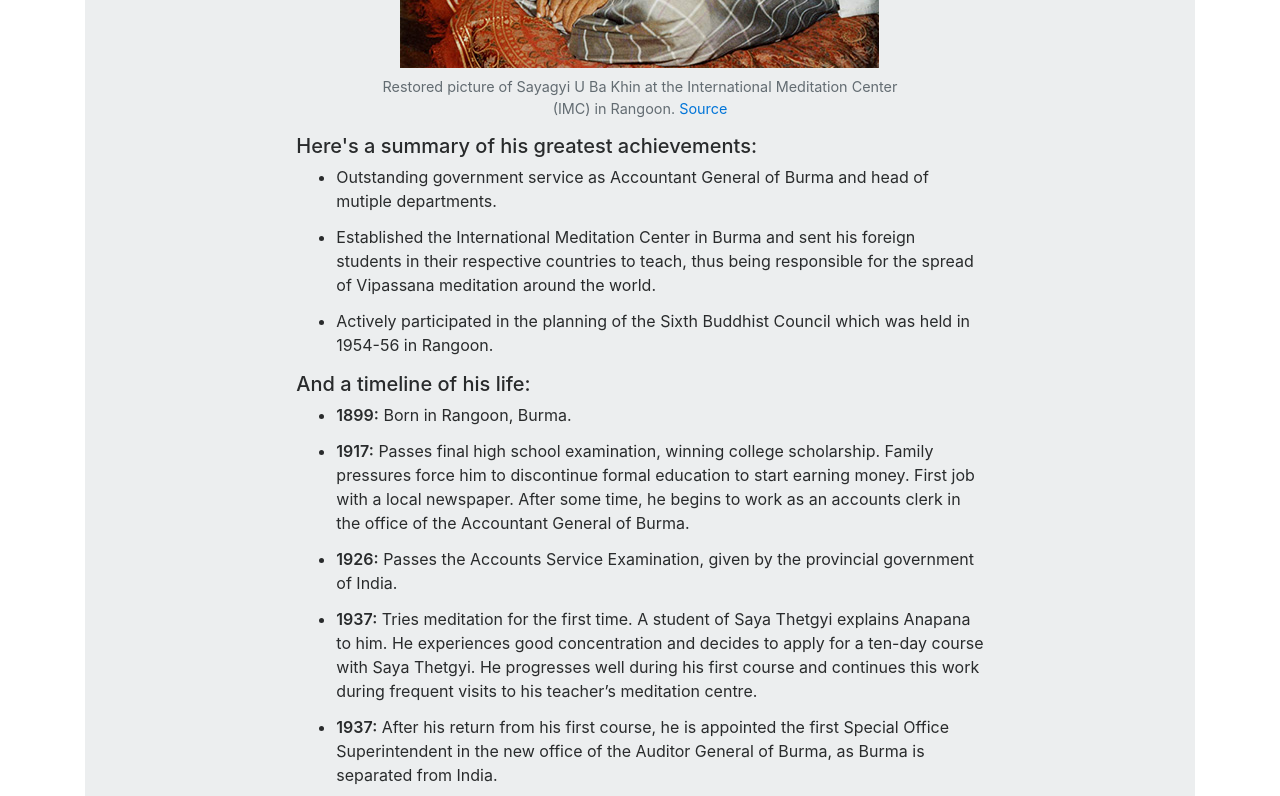
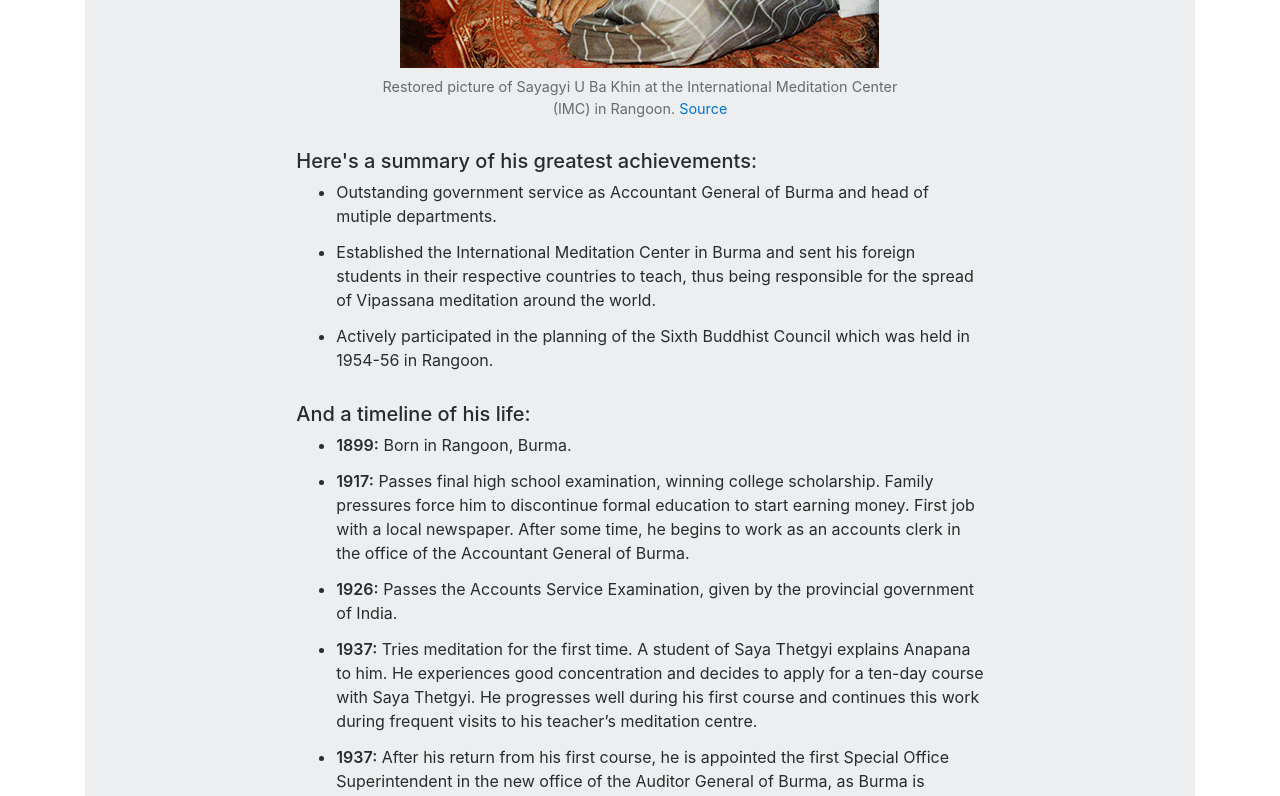
Before and after one commit to freddydumont/tribute-page, a plain HTML site: page index.html in a window 1280 px wide. Shown: the part 740-1536 px from the top of the page. Drawn offline with nearby package versions, Linux system fonts and the light colour scheme; a script that the page names is missing.

Commit message:
Add margin-bottom to section

```diff
--- a/style.css
+++ b/style.css
@@ -1,7 +1,3 @@
-/*ul {
-    list-style-position: inside;
-}*/
-
 .container {
     margin-top: 40px;
 }
@@ -22,3 +18,7 @@ li {
 ol {
     list-style-type: disc;
 }
+
+section {
+    margin-bottom: 15px;
+}
```
